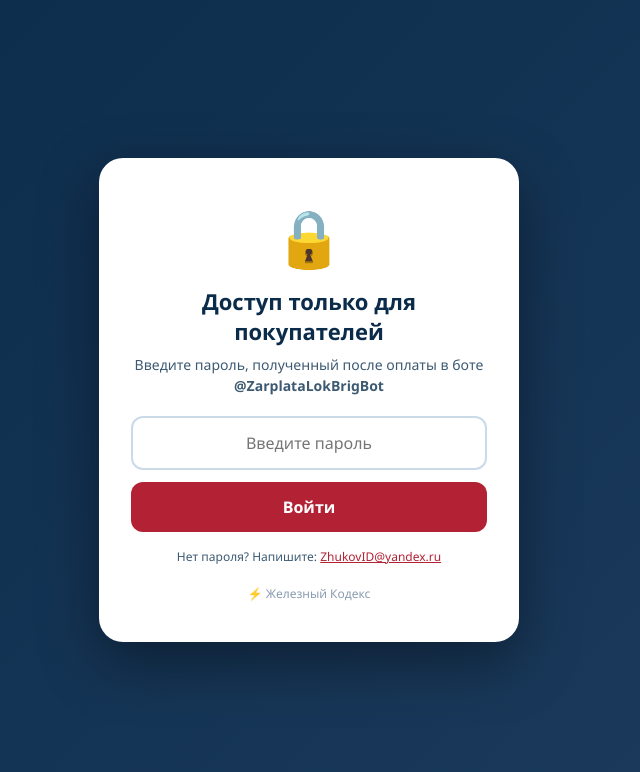
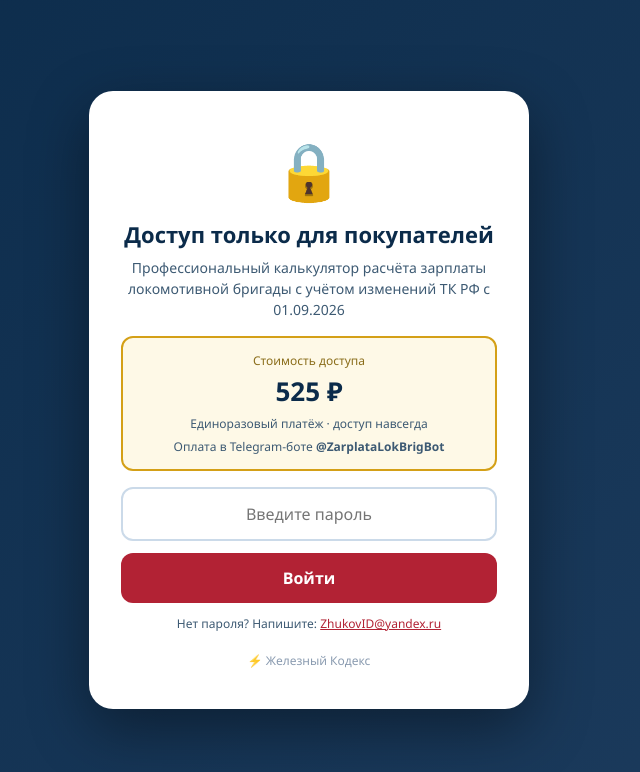
Before and after one commit to zhukovid71-design/zarplata-lokbrig, a plain HTML site: page index.html in a window 1280 px wide. Shown: the whole page, without its empty margins (331-971 px from the left). Drawn offline with Linux system fonts and the light colour scheme.

Commit message:
Update index.html

```diff
--- a/index.html
+++ b/index.html
@@ -59,12 +59,12 @@
         }
         .gate-box {
             background: white; border-radius: 24px; padding: 40px 32px;
-            max-width: 420px; width: 100%; text-align: center;
+            max-width: 440px; width: 100%; text-align: center;
             box-shadow: 0 20px 60px rgba(0,0,0,0.4);
         }
         .gate-box .icon { font-size: 56px; margin-bottom: 12px; }
         .gate-box h2 { color: #0b2b4a; margin: 0 0 8px 0; font-size: 22px; }
-        .gate-box p { color: #3d5a73; font-size: 14px; margin: 0 0 20px 0; line-height: 1.5; }
+        .gate-box p { color: #3d5a73; font-size: 14px; margin: 0 0 16px 0; line-height: 1.5; }
         .gate-box input {
             width: 100%; padding: 14px 18px; border: 2px solid #cbdae9;
             border-radius: 12px; font-size: 16px; text-align: center;
@@ -79,7 +79,20 @@
         .gate-box button:hover { background: #8b1a28; }
         .gate-box .error { color: #b22234; font-size: 13px; margin-top: 8px; display: none; }
         .gate-box .brand-mark { font-size: 12px; color: #8a9bb0; margin-top: 20px; }
-        .gate-box .support-link { font-size: 12px; color: #3d5a73; margin-top: 16px; display: block; }
+        .gate-box .support-link { font-size: 12px; color: #3d5a73; margin-top: 12px; display: block; }
+
+        /* Блок с ценой */
+        .price-block {
+            background: #fef9e7;
+            border: 2px solid #d4a017;
+            border-radius: 12px;
+            padding: 14px 18px;
+            margin-bottom: 16px;
+            text-align: center;
+        }
+        .price-block .price-label { font-size: 12px; color: #8a6d1a; margin-bottom: 4px; }
+        .price-block .price-value { font-size: 26px; font-weight: 700; color: #0b2b4a; }
+        .price-block .price-note { font-size: 12px; color: #3d5a73; margin-top: 6px; }
 
         #calculatorContent { display: none; }
 
@@ -93,7 +106,16 @@
     <div class="gate-box">
         <div class="icon">🔒</div>
         <h2>Доступ только для покупателей</h2>
-        <p>Введите пароль, полученный после оплаты в боте <b>@ZarplataLokBrigBot</b></p>
+        <p>Профессиональный калькулятор расчёта зарплаты локомотивной бригады с учётом изменений ТК РФ с 01.09.2026</p>
+
+        <!-- Блок с ценой -->
+        <div class="price-block">
+            <div class="price-label">Стоимость доступа</div>
+            <div class="price-value">525 ₽</div>
+            <div class="price-note">Единоразовый платёж · доступ навсегда</div>
+            <div class="price-note">Оплата в Telegram-боте <b>@ZarplataLokBrigBot</b></div>
+        </div>
+
         <input type="password" id="passwordInput" placeholder="Введите пароль" autocomplete="off" onkeydown="if(event.key==='Enter') checkPassword()">
         <button onclick="checkPassword()">Войти</button>
         <div class="error" id="passwordError">❌ Неверный пароль. Проверьте и попробуйте снова.</div>
@@ -102,12 +124,12 @@
     </div>
 </div>
 
-<!-- КАЛЬКУЛЯТОР (скрыт до ввода пароля) -->
+<!-- КАЛЬКУЛЯТОР -->
 <div class="calculator" id="calculatorContent">
     <div class="app-header">
         <h1>🚂 Зарплата локомотивной бригады</h1>
         <span class="brand">⚡ Железный Кодекс</span>
-        <span class="version">v4.1 · Защищённая версия</span>
+        <span class="version">v4.2 · Защищённая версия</span>
     </div>
     <div class="sub">Профессиональный расчёт с учётом изменений ТК РФ с 01.09.2026</div>
 
@@ -201,7 +223,6 @@
         <div id="reportContent"></div>
     </div>
 
-    <!-- ОБНОВЛЁННЫЙ ФУТЕР -->
     <div class="footer">
         <span>© 2026 · Железный Кодекс</span><br>
         <span>Самозанятый: Жуков Иван Дмитриевич, ИНН: 190108824035</span><br>
```
